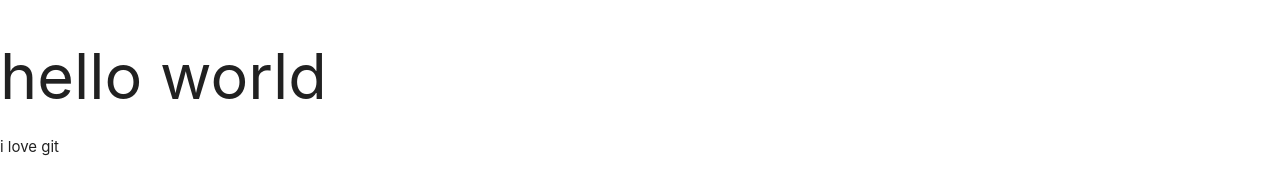
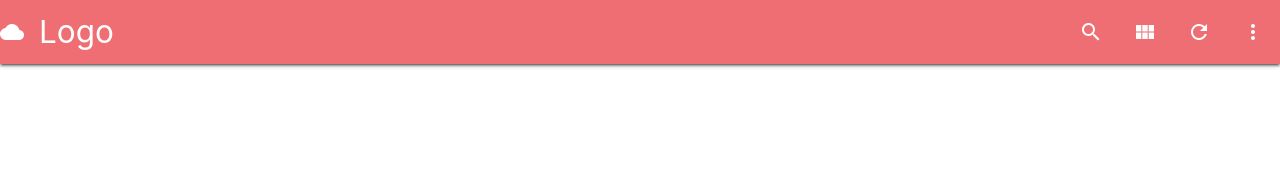
Before and after one commit to mehrbod-work/mehrbod-project, a plain HTML site: page asset/index.html in a window 1280 px wide. Drawn offline with Linux system fonts and the light colour scheme.

Commit message:
3th step

```diff
--- a/asset/index.html
+++ b/asset/index.html
@@ -4,12 +4,43 @@
     <meta charset="UTF-8">
     <meta name="viewport" content="width=device-width, initial-scale=1.0">
     <title>mehrbod-project</title>
+      <link href="https://fonts.googleapis.com/icon?family=Material+Icons" rel="stylesheet">
     <link rel="stylesheet" href="/asset/materialize/css/materialize.min.css">
     <link rel="stylesheet" href="/asset/css/style.css">
 </head>
 <body>
-    <h1> hello world</h1>
-    <p>i love git </p>
+  <nav>
+     <nav>
+    <div class="nav-wrapper">
+      <a href="#!" class="brand-logo"><i class="material-icons">cloud</i>Logo</a>
+      <ul class="right hide-on-med-and-down">
+        <li><a href="sass.html"><i class="material-icons">search</i></a></li>
+        <li><a href="badges.html"><i class="material-icons">view_module</i></a></li>
+        <li><a href="collapsible.html"><i class="material-icons">refresh</i></a></li>
+        <li><a href="mobile.html"><i class="material-icons">more_vert</i></a></li>
+      </ul>
+    </div>
+  </nav>
+
+    <div class="nav-wrapper">
+      <a href="#!" class="brand-logo">Logo</a>
+      <a href="#" data-target="mobile-demo" class="sidenav-trigger"><i class="material-icons">menu</i></a>
+      <ul class="right hide-on-med-and-down">
+        <li><a href="sass.html">Sass</a></li>
+        <li><a href="badges.html">Components</a></li>
+        <li><a href="collapsible.html">Javascript</a></li>
+        <li><a href="mobile.html">Mobile</a></li>
+      </ul>
+    </div>
+  </nav>
+
+  <ul class="sidenav" id="mobile-demo">
+    <li><a href="sass.html">Sass</a></li>
+    <li><a href="badges.html">Components</a></li>
+    <li><a href="collapsible.html">Javascript</a></li>
+    <li><a href="mobile.html">Mobile</a></li>
+  </ul>
+
 
 
 
--- a/asset/java script/main.js
+++ b/asset/java script/main.js
@@ -0,0 +1,4 @@
+ document.addEventListener('DOMContentLoaded', function() {
+    var elems = document.querySelectorAll('.sidenav');
+    var instances = M.Sidenav.init(elems, options);
+  });
```
